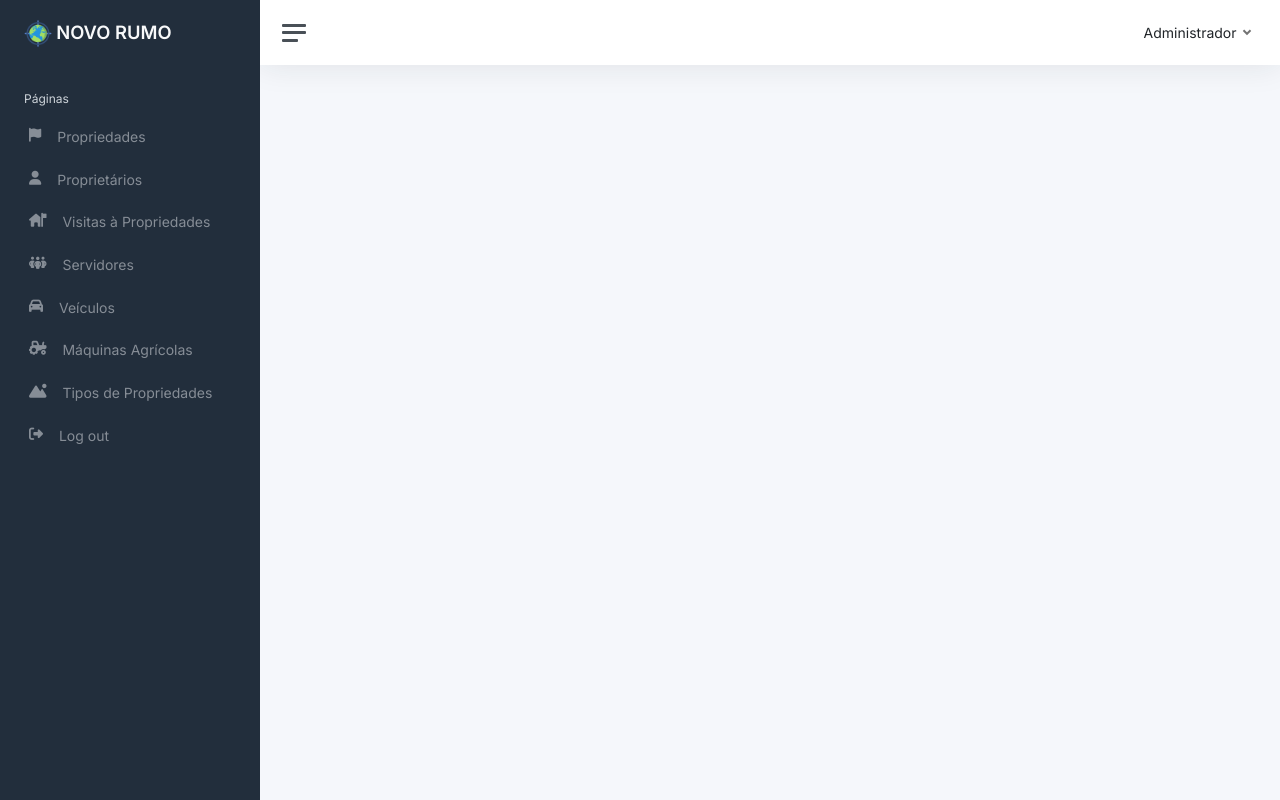
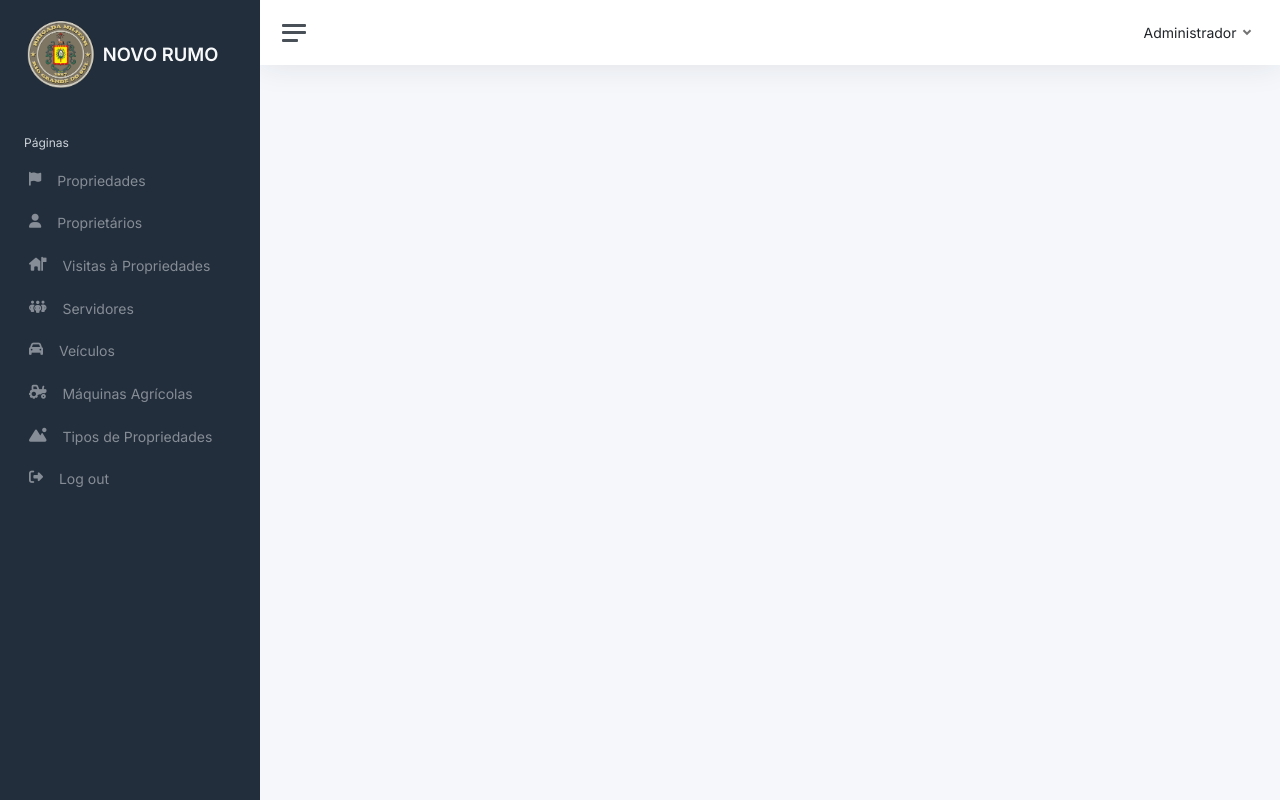
Before and after one commit to rodrigomuntini/Web-App-Brigada-Militar, a website: page views/admin-base.html in a window 1280 px wide. Drawn offline with nearby package versions, Linux system fonts and the light colour scheme; some packages are replaced by stand-ins of ours; files that its build step writes are made by us from their sources; a script that the page names is missing.

Commit message:
change images

```diff
--- a/views/admin-base.html
+++ b/views/admin-base.html
@@ -32,7 +32,8 @@
         <nav id="sidebar" class="sidebar js-sidebar">
             <div class="sidebar-content js-simplebar">
                 <a class="sidebar-brand" href="#">
-                    <img src="/img/Logo.png" alt="Logo" width="13%">
+                    <!-- <img src="/img/Logo.png" alt="Logo" width="13%"> -->
+                    <img src="/img/brigada-militar.png" alt="Logo" width="35%">
                     <span class="align-middle">NOVO RUMO</span>
                 </a>
 
```
Also changed, not shown: views/login.html (+1 -1 lines), public/img/brigada-militar.png (added), public/img/logoWeb.jpeg (added), public/img/logoWeb2.jpeg (added).
